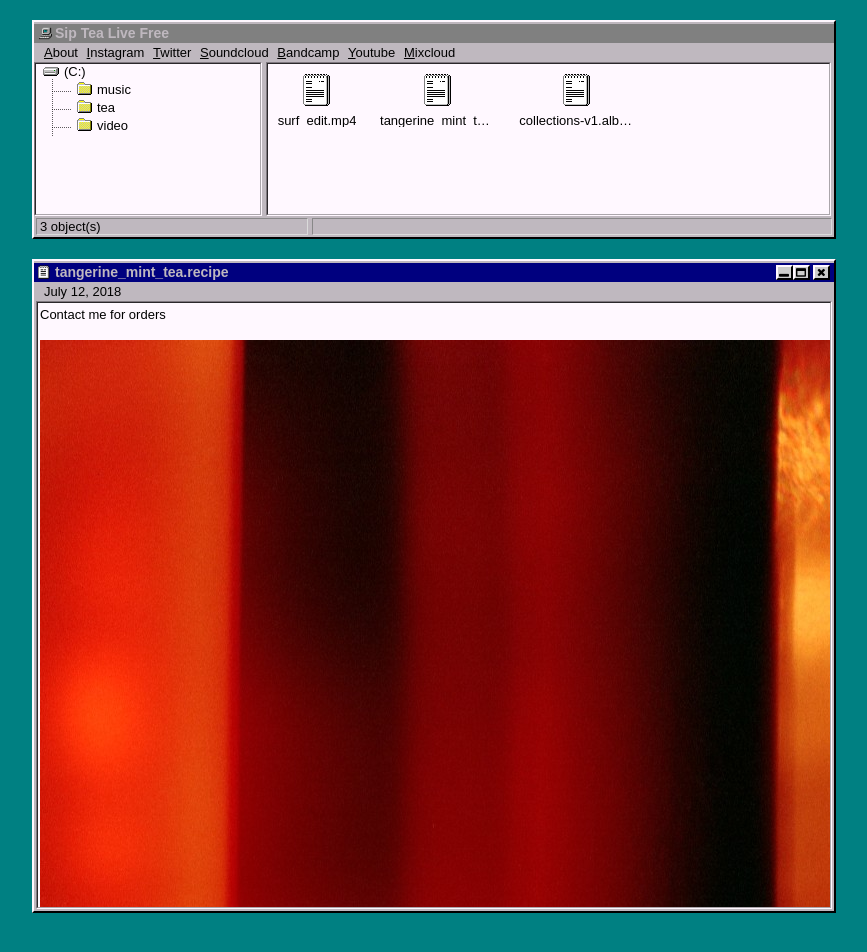
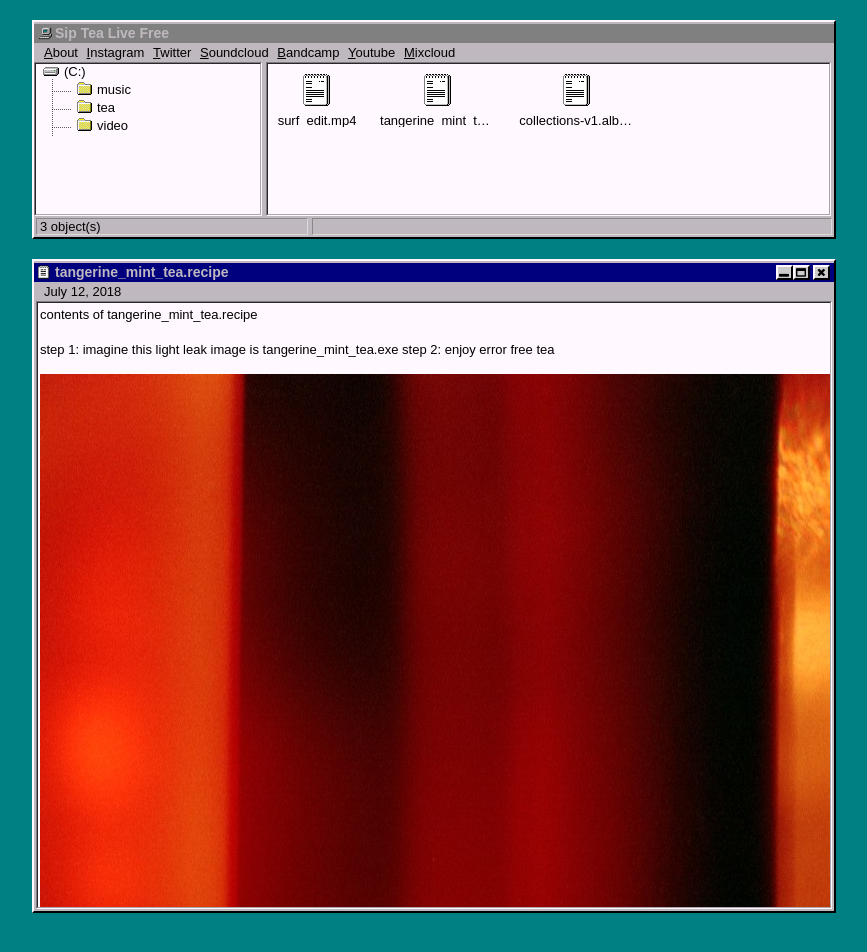
Before and after one commit to andgates/chayumusic, a Jekyll site: the page built from _posts/2018-07-12-tangerine-mint-tea.markdown, in a window 1280 px wide. Shown: the top 952 px of the page, without its empty margins (206-1073 px from the left). Built offline with Jekyll 4.4.1, drawn with Linux system fonts in a browser that asks for light colours.

Commit message:
Updated Tangerine Mint Tea

```diff
--- a/_posts/2018-07-12-tangerine-mint-tea.markdown
+++ b/_posts/2018-07-12-tangerine-mint-tea.markdown
@@ -8,6 +8,11 @@ tags:
 layout: default
 ---
 
-Contact me for orders
+contents of tangerine_mint_tea.recipe
+
+
+step 1: imagine this light leak image is tangerine_mint_tea.exe
+step 2: enjoy error free tea
+
 
 ![Gates-012.jpg](/uploads/Gates-012.jpg)
```
